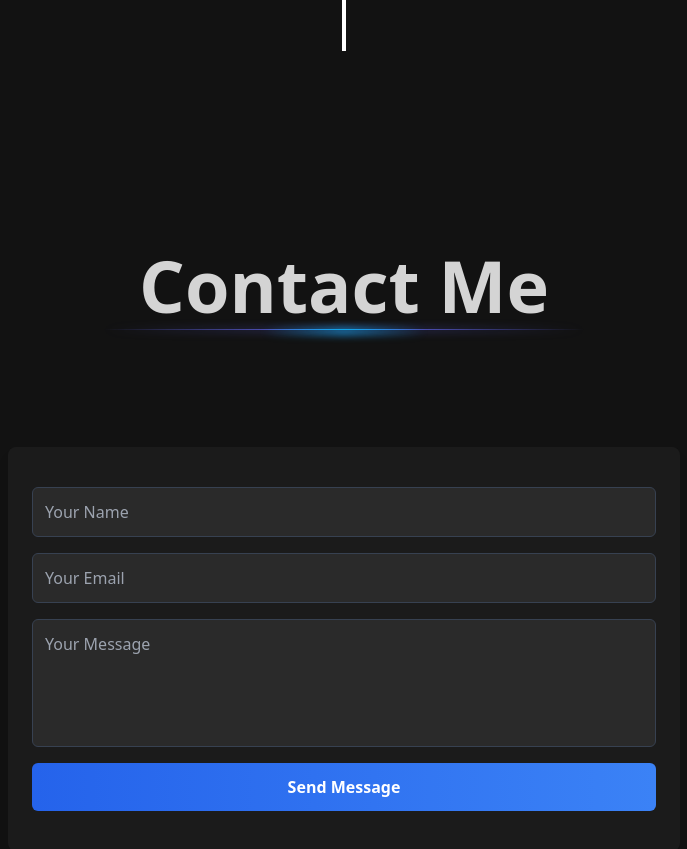
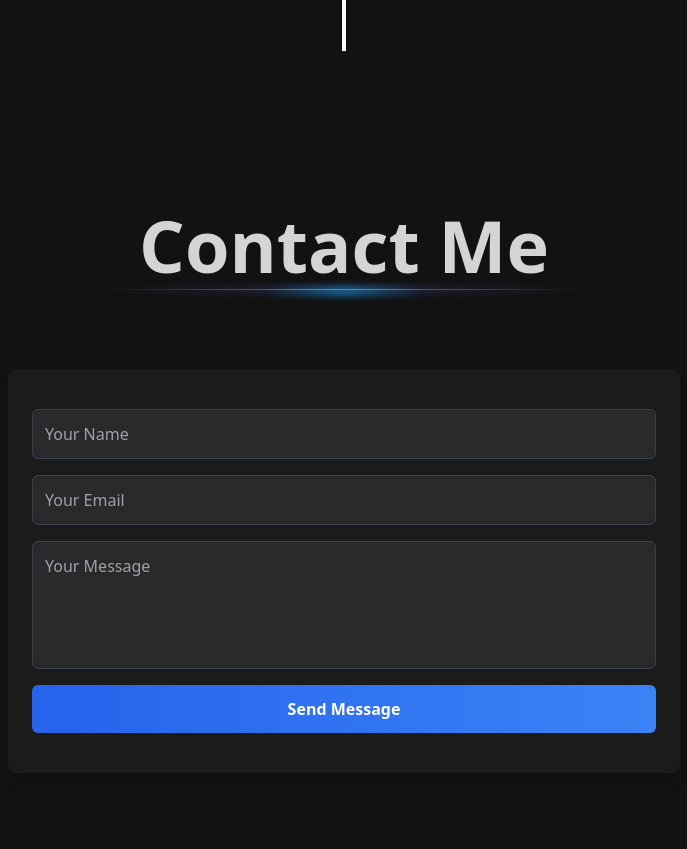
Before and after one commit to Mikalasa/ProfileWeb-Iframe-About, a React (Create React App) app: page / in a window 1280 px wide. Shown: the part 2000-2849 px from the top of the page, without its empty margins (296-983 px from the left). Built offline with nearby package versions, Linux system fonts and the light colour scheme.

Commit message:
fix contact from

```diff
--- a/src/component/common/SparklesPreview.tsx
+++ b/src/component/common/SparklesPreview.tsx
@@ -4,7 +4,7 @@ import {SparklesCore} from "./Sparkles";
 
 export function SparklesPreview() {
     return (
-        <div className="h-[20rem] w-full flex flex-col items-center justify-center overflow-hidden mt-5 sm:mt-20 rounded-md">
+        <div className="h-[15rem] w-full flex flex-col items-center justify-center overflow-hidden rounded-md">
             <h1 className="md:text-6xl text-5xl lg:text-7xl font-bold text-center text-neutral-300 relative z-20 mb-2">
                 Contact Me
             </h1>
```
